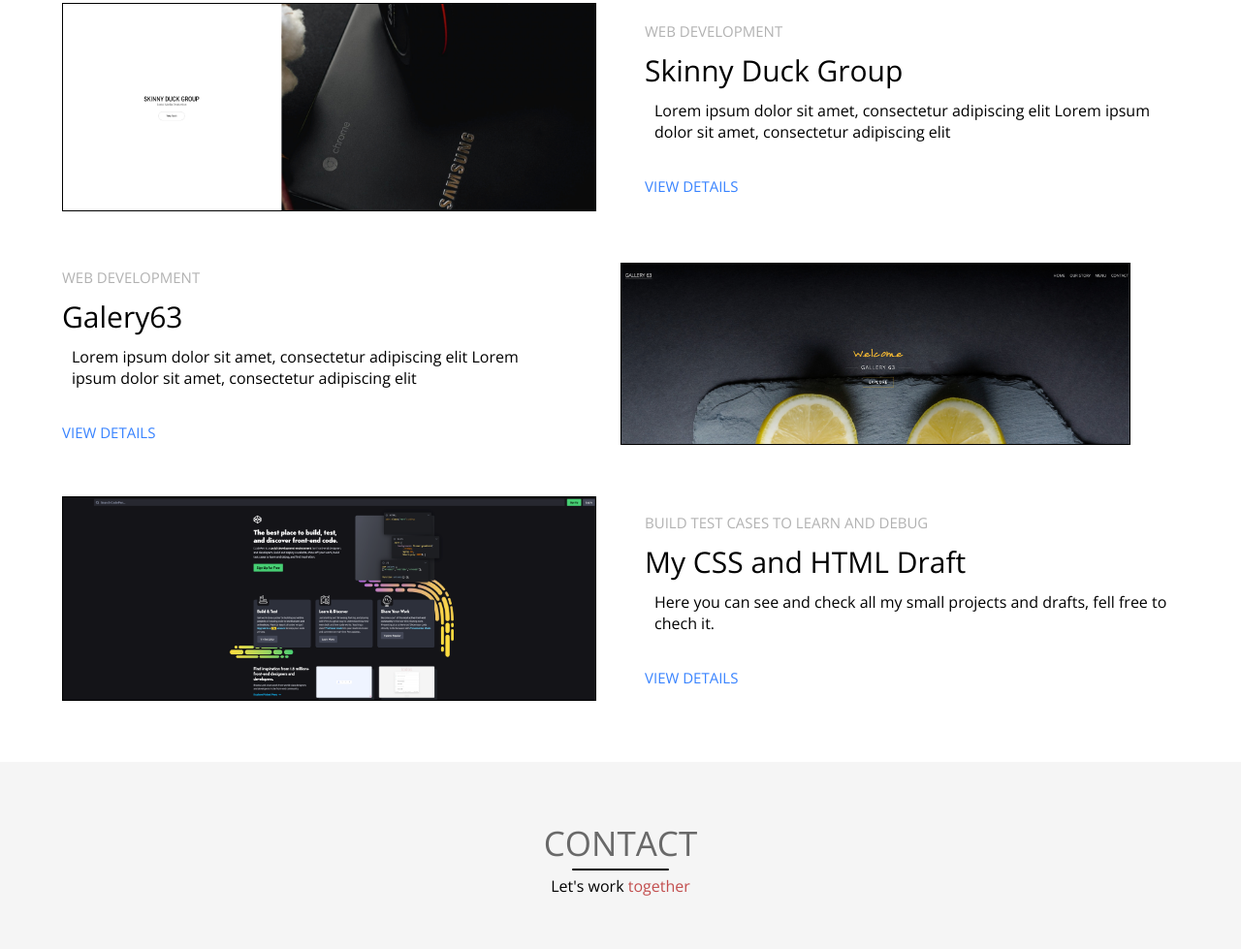
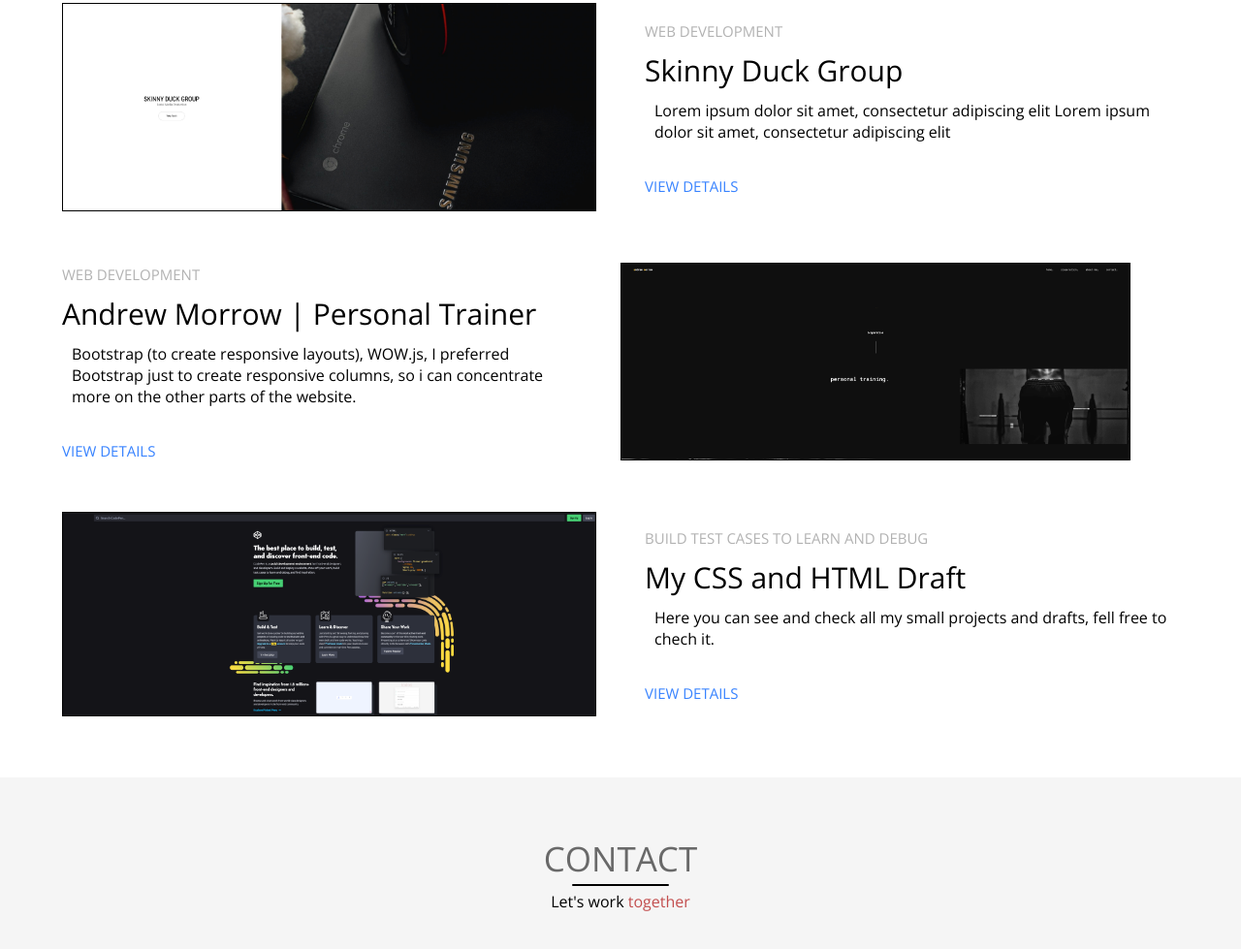
Before and after one commit to MironBanks/Miron-Banks, a plain HTML site: page index.html in a window 1280 px wide. Shown: the part 2321-3300 px from the top of the page at 97% size. Drawn offline with nearby package versions, Linux system fonts and the light colour scheme.

Commit message:
adding Andrew Morrow

```diff
--- a/index.html
+++ b/index.html
@@ -181,13 +181,13 @@
         <div class="portfolio-item">
           <div class="portfolio-description has-margin-right" data-aos="fade-right" data-aos-delay="600">
             <h6>Web Development</h6>
-            <h1>Galery63</h1>
-            <p>Lorem ipsum dolor sit amet, consectetur adipiscing elit
-               Lorem ipsum dolor sit amet, consectetur adipiscing elit</p>
+            <h1>Andrew Morrow | Personal Trainer</h1>
+            <p>Bootstrap (to create responsive layouts), WOW.js,
+               I preferred Bootstrap just to create responsive columns, so i can concentrate more on the other parts of the website.</p>
              <a href="http://galery63.stronazen.pl/" target="_blank" class="cta">View Details</a>
           </div>
           <div class="portfolio-img has-margin-right" data-aos="fade-left" data-aos-delay="800">
-            <img class="web-img" src="images/gallery63.jpg" alt="">
+            <img class="web-img" src="images/pt1.png" alt="">
           </div>
         </div>
 
```
Also changed, not shown: images/pt1.png (added).
